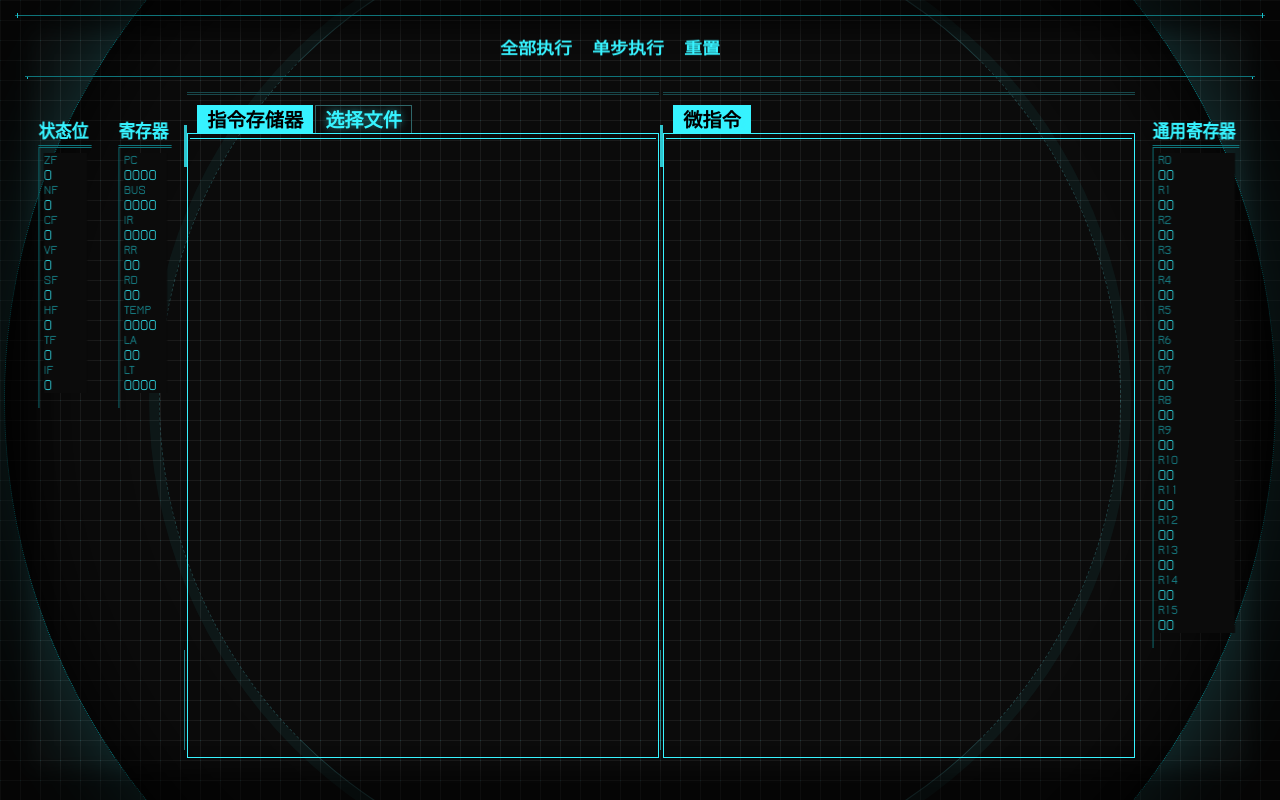
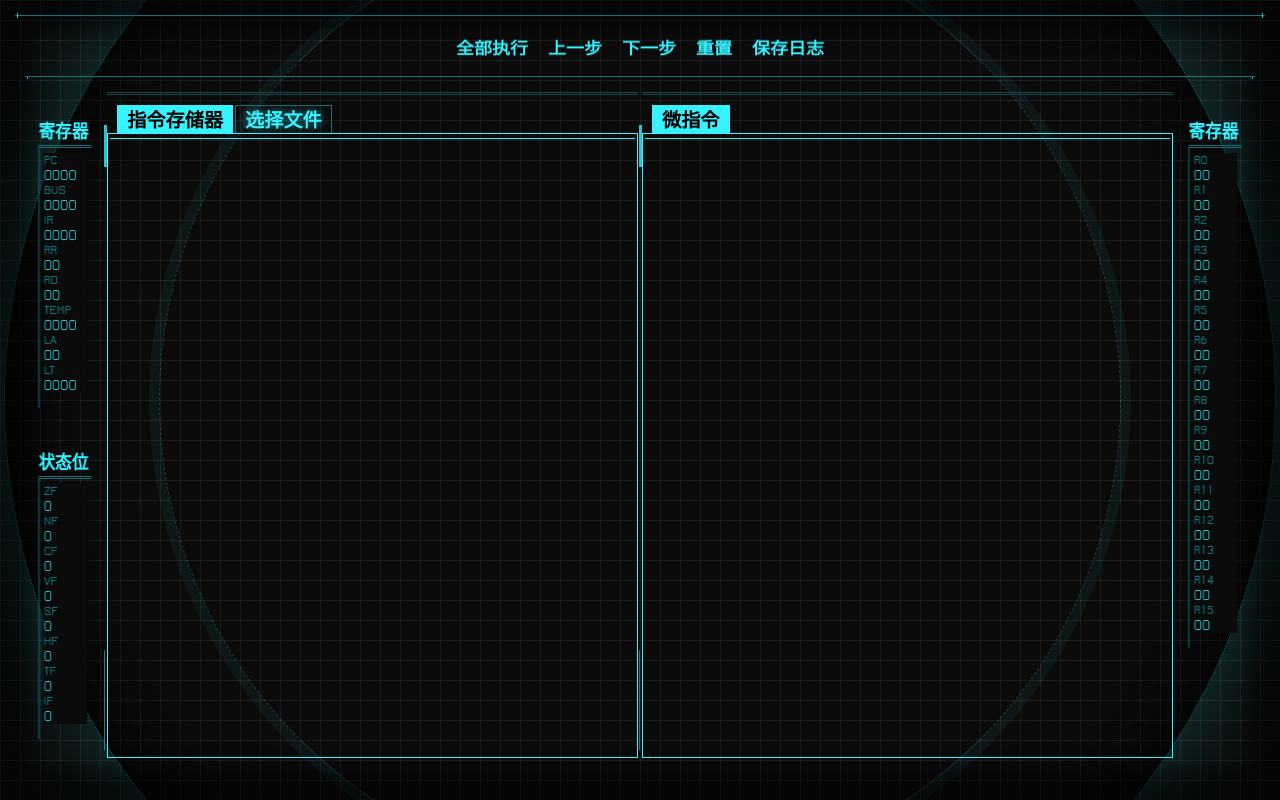
Before and after one commit to recallfuture/CPU-Electron, a Vue app: page / in a window 1280 px wide. Built offline with nearby package versions, Linux system fonts and the light colour scheme.

Commit message:
增加上一步功能，增加保存日志功能

```diff
--- a/package.json
+++ b/package.json
@@ -15,6 +15,8 @@
   "main": "background.js",
   "dependencies": {
     "core-js": "^3.3.2",
+    "file-saver": "^2.0.2",
+    "lodash": "^4.17.15",
     "move-js": "^0.5.0",
     "vue": "^2.6.10"
   },
--- a/src/App.vue
+++ b/src/App.vue
@@ -6,25 +6,29 @@
         :autostep="!!auto"
         @run="run"
         @stop="stop"
+        @previous="previous"
         @step="step"
         @reset="reset"
+        @save="save"
       ></control-container>
 
       <!-- 主区域-->
       <div class="flex-container justify-center top-line flex-grow">
-        <!-- 状态寄存器 -->
-        <register-container
-          left
-          :title="'状态位'"
-          :items="sr"
-        ></register-container>
+        <div class="flex-container" style="flex-direction: column;">
+          <!-- 普通寄存器 -->
+          <register-container
+            left
+            :title="'寄存器'"
+            :items="registerLeft"
+          ></register-container>
 
-        <!-- 普通寄存器 -->
-        <register-container
-          left
-          :title="'寄存器'"
-          :items="registerLeft"
-        ></register-container>
+          <!-- 状态寄存器 -->
+          <register-container
+            left
+            :title="'状态位'"
+            :items="sr"
+          ></register-container>
+        </div>
 
         <!-- 汇编代码 -->
         <code-container
@@ -37,7 +41,7 @@
         <!-- 通用寄存器 -->
         <register-container
           right
-          :title="'通用寄存器'"
+          :title="'寄存器'"
           :items="registerRight"
         ></register-container>
       </div>
@@ -52,6 +56,9 @@ import ControlContainer from "./components/ControlContainer";
 import RegisterContainer from "./components/RegisterContainer";
 import CodeContainer from "./components/CodeContainer";
 
+import * as _ from "lodash";
+import { saveAs } from "file-saver";
+
 export default {
   name: "app",
   data() {
@@ -62,7 +69,8 @@ export default {
       instructions: [],
       mInstructions: [],
 
-      auto: null
+      auto: null,
+      history: []
     };
   },
   components: {
@@ -118,10 +126,25 @@ export default {
       }
     },
 
+    previous() {
+      if (!this.history) {
+        return;
+      }
+
+      const item = this.history.pop();
+      this.cpu = item.cpu;
+      this.mInstructions = item.mInstructions;
+    },
+
     step() {
       if (this.cpu.currentInstructionIndex >= this.instructions.length) {
         return false;
       }
+
+      this.history.push({
+        cpu: _.cloneDeepWith(this.cpu),
+        mInstructions: _.cloneDeepWith(this.mInstructions)
+      });
 
       this.mInstructions.push({
         cycle: this.cpu.cycle[this.cpu.currentCycleIndex],
@@ -134,12 +157,66 @@ export default {
 
     reset() {
       this.stop();
-      this.cpu = new Cpu();
-      this.mInstructions = [];
       this.parse();
     },
 
+    save() {
+      if (!this.instructions) {
+        return;
+      }
+
+      let str = "\n";
+
+      str += "指令存储器：";
+      for (const i of this.instructions) {
+        str += `${i.bCode}: ${i.code}\n`;
+      }
+
+      str += "\n微周期：\n";
+      for (const h of this.history) {
+        if (h.mInstructions.length === 0) {
+          continue;
+        }
+
+        str += `\n当前指令：${
+          this.instructions[h.cpu.currentInstructionIndex].code
+        }\n`;
+        str += `当前机器周期：${h.cpu.cycle[h.cpu.currentCycleIndex]}\n`;
+        str += `当前微指令：${
+          h.mInstructions[h.mInstructions.length - 1].code
+        }\n`;
+
+        str += `ZF：${h.cpu.sr & Constant.F_ZF ? 1 : 0}\n`;
+        str += `NF：${h.cpu.sr & Constant.F_NF ? 1 : 0}\n`;
+        str += `CF：${h.cpu.sr & Constant.F_CF ? 1 : 0}\n`;
+        str += `VF：${h.cpu.sr & Constant.F_VF ? 1 : 0}\n`;
+        str += `SF：${h.cpu.sr & Constant.F_SF ? 1 : 0}\n`;
+        str += `HF：${h.cpu.sr & Constant.F_HF ? 1 : 0}\n`;
+        str += `TF：${h.cpu.sr & Constant.F_TF ? 1 : 0}\n`;
+        str += `IF：${h.cpu.sr & Constant.F_IF ? 1 : 0}\n`;
+
+        str += `pc：0x${formatNum(h.cpu.pc, 16, 4)}\n`;
+        str += `bus：0x${formatNum(h.cpu.bus, 16, 4)}\n`;
+        str += `ir：0x${formatNum(h.cpu.ir, 16, 4)}\n`;
+        str += `rr：0x${formatNum(h.cpu.rr, 16, 2)}\n`;
+        str += `rd：0x${formatNum(h.cpu.rd, 16, 2)}\n`;
+        str += `temp：0x${formatNum(h.cpu.temp, 16, 4)}\n`;
+        str += `la：0x${formatNum(h.cpu.alu.la, 16, 2)}\n`;
+        str += `lt：0x${formatNum(h.cpu.alu.lt, 16, 4)}\n`;
+
+        Constant.REGISTERS.forEach(item => {
+          str += `${item}：0x${formatNum(h.cpu.register.get(item), 16, 2)}\n`;
+        });
+      }
+
+      var blob = new Blob([str], {
+        type: "text/plain;charset=utf-8"
+      });
+      saveAs(blob, "output.txt");
+    },
+
     changeFile(event) {
+      this.stop();
       //获取读取我文件的File对象
       const selectedFile = event.target.files[0];
       this.readFile(selectedFile);
@@ -167,6 +244,9 @@ export default {
       const lines = this.fileContent.split("\n");
       // 清空
       this.instructions = [];
+      this.mInstructions = [];
+      this.cpu = new Cpu();
+      this.history = [];
 
       for (let index = 0; index < lines.length; index++) {
         const code = lines[index];
--- a/src/assets/style/control.css
+++ b/src/assets/style/control.css
@@ -1,7 +1,6 @@
 .control-container > div {
   display: flex;
   display: -webkit-flex;
-  width: 300px;
   padding-bottom: 10px;
   font-size: 0;
   flex-direction: row;
--- a/src/components/ControlContainer.vue
+++ b/src/components/ControlContainer.vue
@@ -4,8 +4,10 @@
       <div>
         <button v-show="!autostep" @click="$emit('run')">全部执行</button>
         <button v-show="autostep" @click="$emit('stop')">停止执行</button>
-        <button @click="$emit('step')">单步执行</button>
+        <button @click="$emit('previous')">上一步</button>
+        <button @click="$emit('step')">下一步</button>
         <button @click="$emit('reset')">重置</button>
+        <button @click="$emit('save')">保存日志</button>
       </div>
     </div>
   </div>
```
Also changed, not shown: 1 other file (tests, documents, lock files or other folders).
